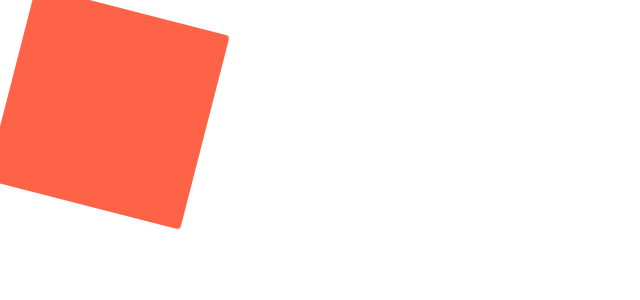
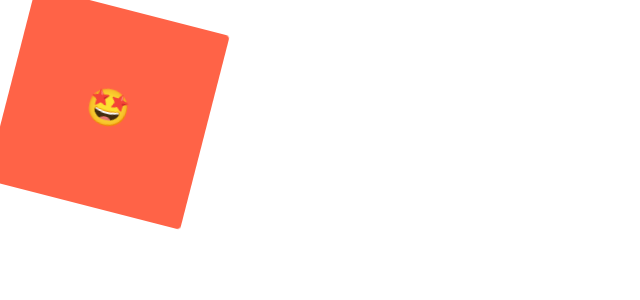
Before and after one commit to ny0011/react-class, a React (Create React App) app: page / in a window 1280 px wide. Shown: the top 300 px of the page, without its empty margins (0-640 px from the left). Built offline with nearby package versions, Linux system fonts and the light colour scheme.

Commit message:
pseudo selector
styled component 내부에 있는 태그(span)가 styled component가 아닐 때
내부에 있는 태그를 지정할 때 태그 이름을 쓰면 됨
span:hover와 &:hover는 같은 말

```diff
--- a/src/App.js
+++ b/src/App.js
@@ -23,13 +23,25 @@ const Box = styled.div`
   height: 200px;
   width: 200px;
   background-color: tomato;
+  display: flex;
+  justify-content: center;
+  align-items: center;
   animation: ${rotationAnimation} 1s linear infinite;
+
+  span {
+    font-size: 36px;
+    &:hover {
+      font-size: 50px;
+    }
+  }
 `;
 
 function App() {
   return (
     <Wrapper>
-      <Box />
+      <Box>
+        <span>🤩</span>
+      </Box>
     </Wrapper>
   );
 }
```
